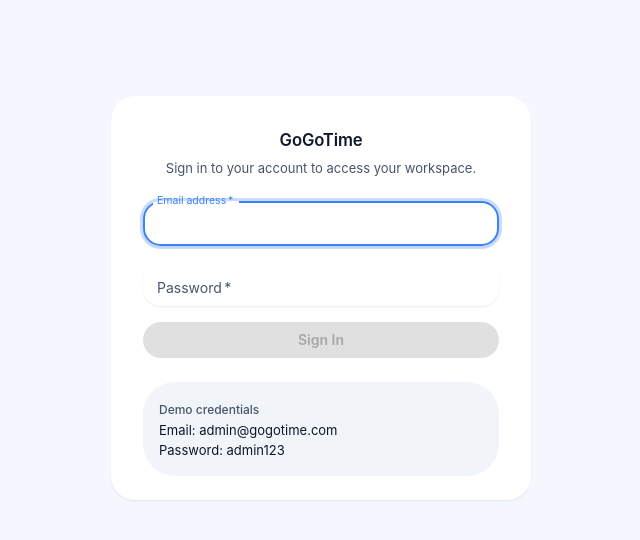
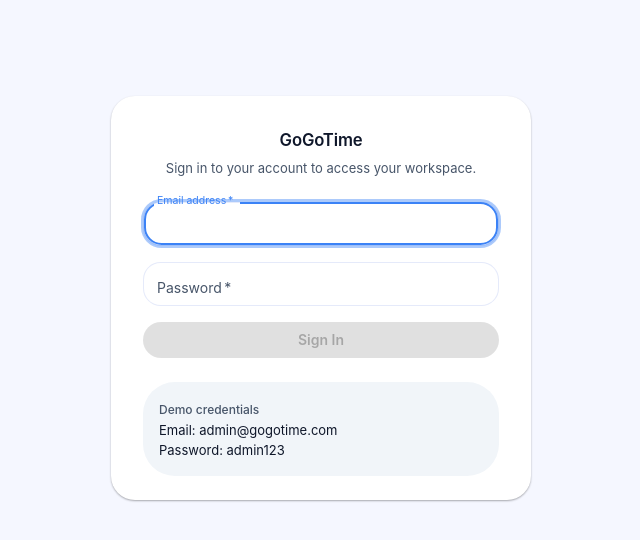
Before and after one commit to LittleMoonie/TimeManager, a React (Vite) app in the folder App.Web/: page /login in a window 1280 px wide. Shown: the top 540 px of the page, without its empty margins (319-959 px from the left). Built offline with nearby package versions, Linux system fonts and the light colour scheme; no server answers.

Commit message:
chore: update theme handling to support lagoon mode and improve component styling in App.Web

```diff
--- a/App.Web/src/components/SettingsFab.tsx
+++ b/App.Web/src/components/SettingsFab.tsx
@@ -52,7 +52,7 @@ export const SettingsFab = () => {
 
   const open = Boolean(anchorEl);
   const focusRing = useMemo(
-    () => `0 0 0 3px ${alpha(theme.palette.primary.main, theme.palette.mode === 'light' ? 0.28 : 0.42)}`,
+    () => `0 0 0 3px ${alpha(theme.palette.primary.main, theme.palette.mode === 'lagoon-light' ? 0.28 : 0.42)}`,
     [theme.palette.mode, theme.palette.primary.main]
   );
 
@@ -114,7 +114,7 @@ export const SettingsFab = () => {
                         `1px solid ${
                           selected
                             ? themeArg.palette.primary.main
-                            : alpha(themeArg.palette.divider, themeArg.palette.mode === 'light' ? 1 : 0.6)
+                            : alpha(themeArg.palette.divider, themeArg.palette.mode === 'lagoon-light' ? 1 : 0.6)
                         }`,
                       boxShadow: selected ? theme.shadows[3] : 'none',
                       transform: selected ? 'translateY(-2px)' : 'none',
@@ -141,7 +141,7 @@ export const SettingsFab = () => {
                         {preset.label}
                       </Typography>
                       <Typography variant="caption" sx={{ opacity: 0.8 }}>
-                        {preset.mode === 'light' ? 'Light' : 'Dark'} &bull; {preset.group.toUpperCase()}
+                        {preset.mode === 'lagoon-light' ? 'Light' : 'Dark'} &bull; {preset.group.toUpperCase()}
                       </Typography>
                     </Box>
                   </ButtonBase>
--- a/App.Web/src/pages/people/index.tsx
+++ b/App.Web/src/pages/people/index.tsx
@@ -1,21 +1,5 @@
-import {
-  Avatar,
-  Box,
-  Card,
-  CardContent,
-  Chip,
-  Grid,
-  Typography,
-} from '@mui/material';
-
-type Person = {
-  id: string;
-  name: string;
-  role: string;
-  team: string;
-  status: 'Active' | 'On leave' | 'Inactive';
-  initials: string;
-};
+import { Avatar, Box, Card, CardContent, Chip, Grid, Typography } from '@mui/material';
+import type { Person, PersonStatus } from '../../types';
 
 const mockPeople: Person[] = [
   {
@@ -44,7 +28,7 @@ const mockPeople: Person[] = [
   },
 ];
 
-const getStatusColor = (status: Person['status']) => {
+const getStatusColor = (status: PersonStatus) => {
   switch (status) {
     case 'Active':
       return 'success';
--- a/App.Web/src/pages/profile/index.tsx
+++ b/App.Web/src/pages/profile/index.tsx
@@ -25,7 +25,6 @@ const ProfilePage = () => {
           </Card>
         </Grid>
         <Grid size={{xs: 12, md: 8}}>
-
           <Card>
             <CardContent>
               <Typography variant="subtitle1" fontWeight={600} gutterBottom>
--- a/App.Web/src/pages/settings/index.tsx
+++ b/App.Web/src/pages/settings/index.tsx
@@ -35,7 +35,7 @@ const SettingsPage = () => {
                 Preferences
               </Typography>
               <FormControlLabel
-                control={<Switch checked={mode === 'dark'} onChange={toggleMode} />}
+                control={<Switch checked={mode === 'lagoon-dark'} onChange={toggleMode} />}
                 label="Dark mode"
               />
             </CardContent>
--- a/App.Web/src/pages/tasks/index.tsx
+++ b/App.Web/src/pages/tasks/index.tsx
@@ -184,7 +184,7 @@ const TasksPage = () => {
                 onChange={handleSearchChange}
               />
             </Grid>
-            <Grid size={{xs:12, md: 4}}>
+            <Grid size={{xs: 12, md: 4}}>
               <FormControl fullWidth>
                 <InputLabel>Status</InputLabel>
                 <Select
@@ -201,7 +201,7 @@ const TasksPage = () => {
                 </Select>
               </FormControl>
             </Grid>
-            <Grid size={{xs:12, md: 4}}>
+            <Grid size={{xs: 12, md: 4}}>
               <FormControl fullWidth>
                 <InputLabel>Priority</InputLabel>
                 <Select
--- a/App.Web/src/theme/theme.ts
+++ b/App.Web/src/theme/theme.ts
@@ -1,5 +1,5 @@
 import { alpha, createTheme as muiCreateTheme, responsiveFontSizes } from '@mui/material/styles';
-import type { Theme, ThemeOptions } from '@mui/material';
+import type { PaletteColor, Theme, ThemeOptions } from '@mui/material';
 import {
   defaultThemeId,
   themePresetList,
@@ -60,9 +60,9 @@ const typography: ThemeOptions['typography'] = {
 };
 
 const computeShadows = (theme: Theme) => {
-  const soft = alpha(theme.palette.common.black, theme.palette.mode === 'light' ? 0.08 : 0.32);
-  const medium = alpha(theme.palette.common.black, theme.palette.mode === 'light' ? 0.12 : 0.45);
-  const strong = alpha(theme.palette.common.black, theme.palette.mode === 'light' ? 0.18 : 0.5);
+  const soft = alpha(theme.palette.common.black, theme.palette.mode === 'lagoon-light' ? 0.08 : 0.32);
+  const medium = alpha(theme.palette.common.black, theme.palette.mode === 'lagoon-light' ? 0.12 : 0.45);
+  const strong = alpha(theme.palette.common.black, theme.palette.mode === 'lagoon-light' ? 0.18 : 0.5);
 
   const next = [...theme.shadows];
   next[0] = 'none';
@@ -76,10 +76,10 @@ const computeShadows = (theme: Theme) => {
 };
 
 const buildComponentOverrides = (theme: Theme, density: DensitySetting): ThemeOptions['components'] => {
-  const focusRingColor = alpha(theme.palette.primary.main, theme.palette.mode === 'light' ? 0.28 : 0.42);
-  const hoverOverlay = alpha(theme.palette.primary.main, theme.palette.mode === 'light' ? 0.08 : 0.16);
+  const focusRingColor = alpha(theme.palette.primary.main, theme.palette.mode === 'lagoon-light' ? 0.28 : 0.42);
+  const hoverOverlay = alpha(theme.palette.primary.main, theme.palette.mode === 'lagoon-light' ? 0.08 : 0.16);
   const scrollbarThumb = alpha(
-    theme.palette.mode === 'light' ? theme.palette.text.secondary : theme.palette.primary.light,
+    theme.palette.mode === 'lagoon-light' ? theme.palette.text.secondary : theme.palette.primary.light,
     0.32
   );
 
@@ -129,7 +129,7 @@ const buildComponentOverrides = (theme: Theme, density: DensitySetting): ThemeOp
         root: {
           height: 56,
           boxShadow: theme.shadows[1],
-          backgroundColor: alpha(theme.palette.background.paper, theme.palette.mode === 'light' ? 0.92 : 0.86),
+          backgroundColor: alpha(theme.palette.background.paper, theme.palette.mode === 'lagoon-light' ? 0.92 : 0.86),
           backdropFilter: 'blur(12px)',
         },
       },
@@ -232,13 +232,12 @@ const buildComponentOverrides = (theme: Theme, density: DensitySetting): ThemeOp
             height: fieldHeight,
             borderRadius: Number(theme.shape.borderRadius) * 1.1,
             backgroundColor:
-              theme.palette.mode === 'light'
+              theme.palette.mode === 'lagoon-light'
                 ? theme.palette.background.paper
                 : alpha(theme.palette.background.paper, 0.9),
-            boxShadow:
-              theme.palette.mode === 'light'
-                ? theme.shadows[1]
-                : `0px 8px 18px ${alpha(theme.palette.common.black, 0.5)}`,
+            boxShadow: 'none',
+            border: '1px solid',
+            borderColor: alpha(theme.palette.grey[300], theme.palette.mode === 'lagoon-light' ? 1 : 0.5),
             '& fieldset': {
               borderColor: 'transparent',
             },
@@ -321,7 +320,7 @@ const buildComponentOverrides = (theme: Theme, density: DensitySetting): ThemeOp
           borderRadius: Number(theme.shape.borderRadius) * 0.75,
           padding: theme.spacing(1, 1.5),
           fontSize: '0.75rem',
-          backgroundColor: alpha(theme.palette.background.paper, theme.palette.mode === 'light' ? 0.92 : 0.8),
+          backgroundColor: alpha(theme.palette.background.paper, theme.palette.mode === 'lagoon-light' ? 0.92 : 0.8),
           color: theme.palette.text.primary,
           boxShadow: theme.shadows[2],
         },
@@ -330,30 +329,24 @@ const buildComponentOverrides = (theme: Theme, density: DensitySetting): ThemeOp
   };
 };
 
-type PaletteColor = {
-  light?: string;
-  main: string;
-  dark?: string;
-};
+const assignAppTokens = (theme: Theme, preset: ThemePreset) => {
+  const palette = theme.palette;
+  const presetPrimary = preset.palette.primary as PaletteColor;
+  const presetSecondary = preset.palette.secondary as PaletteColor;
+  const primaryMain = presetPrimary?.main;
+  const primaryLight = presetPrimary?.light;
+  const primaryDark = presetPrimary?.dark;
+  const secondaryMain = presetSecondary?.main;
 
+  const brandGradient = `linear-gradient(135deg, ${primaryLight}, ${secondaryMain})`;
+  const softPrimary = palette.primary.light ?? primaryLight;
+  const softSecondary = palette.secondary.light ?? secondaryMain;
+  const softGradient = `linear-gradient(135deg, ${alpha(
+    softPrimary,
+    palette.mode === 'lagoon-light' ? 0.22 : 0.38
+  )}, ${alpha(softSecondary, palette.mode === 'lagoon-light' ? 0.18 : 0.32)})`;
 
-const assignAppTokens = (theme: Theme, preset: ThemePreset) => {
-    const augmented = theme as Theme & {
-      app: Theme['app'];
-    density: DensitySetting;
-  };
-
-    // Type guards to safely access palette properties
-    const primary = preset.palette.primary as PaletteColor;
-    const secondary = preset.palette.secondary as PaletteColor;
-    const brandGradient = `linear-gradient(135deg, ${primary.light ?? primary.main}, ${secondary.main ?? primary.dark})`;
-
-  const softGradient = `linear-gradient(135deg, ${alpha(
-    theme.palette.primary.light,
-    theme.palette.mode === 'light' ? 0.22 : 0.38
-  )}, ${alpha(theme.palette.secondary.light, theme.palette.mode === 'light' ? 0.18 : 0.32)})`;
-
-  augmented.app = {
+  theme.app = {
     id: preset.id,
     label: preset.label,
     description: preset.description,
@@ -363,14 +356,14 @@ const assignAppTokens = (theme: Theme, preset: ThemePreset) => {
       soft: softGradient,
     },
     surfaces: {
-      muted: alpha(theme.palette.primary.main, theme.palette.mode === 'light' ? 0.05 : 0.12),
-      elevated: theme.palette.background.paper,
-      translucent: alpha(theme.palette.background.paper, theme.palette.mode === 'light' ? 0.85 : 0.72),
+      muted: alpha(palette.primary.main, palette.mode === 'lagoon-light' ? 0.05 : 0.12),
+      elevated: palette.background.paper,
+      translucent: alpha(palette.background.paper, palette.mode === 'lagoon-light' ? 0.85 : 0.72),
     },
-    focusRing: `0 0 0 3px ${alpha(theme.palette.primary.main, theme.palette.mode === 'light' ? 0.3 : 0.45)}`,
+    focusRing: `0 0 0 3px ${alpha(palette.primary.main, palette.mode === 'lagoon-light' ? 0.3 : 0.45)}`,
   };
 
-  return augmented;
+  return theme;
 };
 
 export const createAppTheme = (preset: ThemePreset, density: DensitySetting) => {
@@ -384,7 +377,7 @@ export const createAppTheme = (preset: ThemePreset, density: DensitySetting) =>
   });
 
   theme.shadows = computeShadows(theme);
-  theme = muiCreateTheme(theme, {
+  theme = muiCreateTheme(theme as ThemeOptions, {
     components: buildComponentOverrides(theme, density),
   });
 
--- a/App.Web/src/types/index.ts
+++ b/App.Web/src/types/index.ts
@@ -11,6 +11,7 @@ export interface User {
   status: 'ACTIVE' | 'INACTIVE';
   createdAt: string;
   updatedAt: string;
+  companyName: string;
 }
 
 export interface Team {
@@ -125,3 +126,5 @@ export interface Theme {
   mode: 'light' | 'dark';
   density: 'comfortable' | 'compact';
 }
+
+export type { Person, PersonStatus } from './people';
```
Also changed, not shown: App.Web/src/layout/AppBar.tsx (+10 -12 lines), App.Web/src/theme/presets.ts (+31 -31 lines), App.Web/src/types/people.ts (added, +10 -0 lines).
